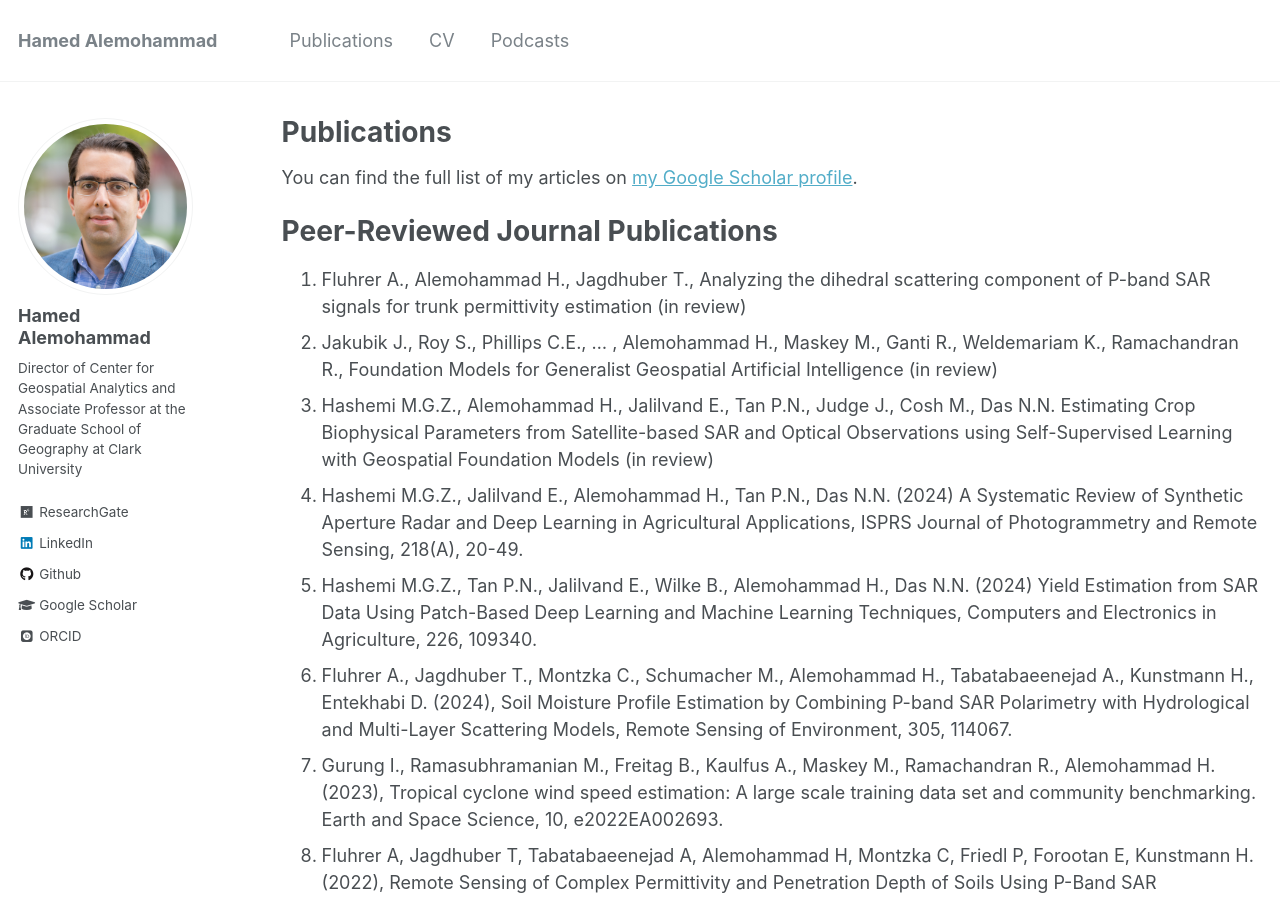
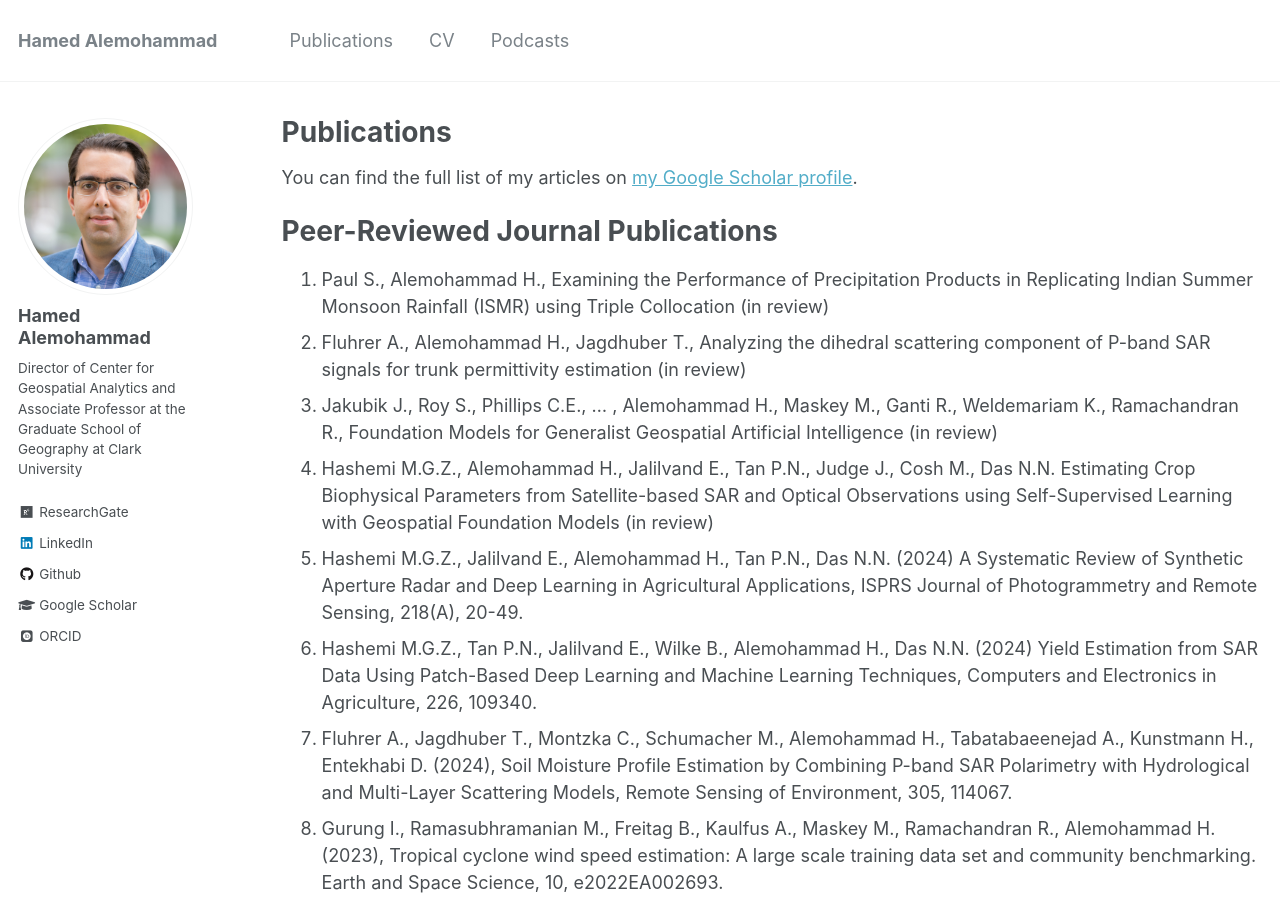
Before and after one commit to HamedAlemo/hamedalemo.github.io, a Jekyll site: the page built from _pages/publications.md, in a window 1280 px wide and 900 px high. Built offline with Jekyll 4.4.1, drawn with Linux system fonts in a browser that asks for light colours; some web fonts are replaced.

Commit message:
updated publications

```diff
--- a/_pages/publications.md
+++ b/_pages/publications.md
@@ -19,6 +19,8 @@ You can find the full list of my articles on [my Google Scholar profile](https:/
 
 # Peer-Reviewed Journal Publications
 
+1. Paul S., Alemohammad H., Examining the Performance of Precipitation Products in Replicating Indian Summer
+Monsoon Rainfall (ISMR) using Triple Collocation (in review)
 1.	Fluhrer A., Alemohammad H., Jagdhuber T., Analyzing the dihedral scattering component of P-band SAR signals for trunk permittivity estimation (in review)
 1.	Jakubik J., Roy S., Phillips C.E., ... , Alemohammad H.,  Maskey M., Ganti R., Weldemariam K., Ramachandran R., Foundation Models for Generalist Geospatial Artificial Intelligence (in review)
 1.	Hashemi M.G.Z., Alemohammad H., Jalilvand E., Tan P.N., Judge J., Cosh M., Das N.N. Estimating Crop Biophysical Parameters from Satellite-based SAR and Optical Observations using Self-Supervised Learning with Geospatial Foundation Models (in review)
```
